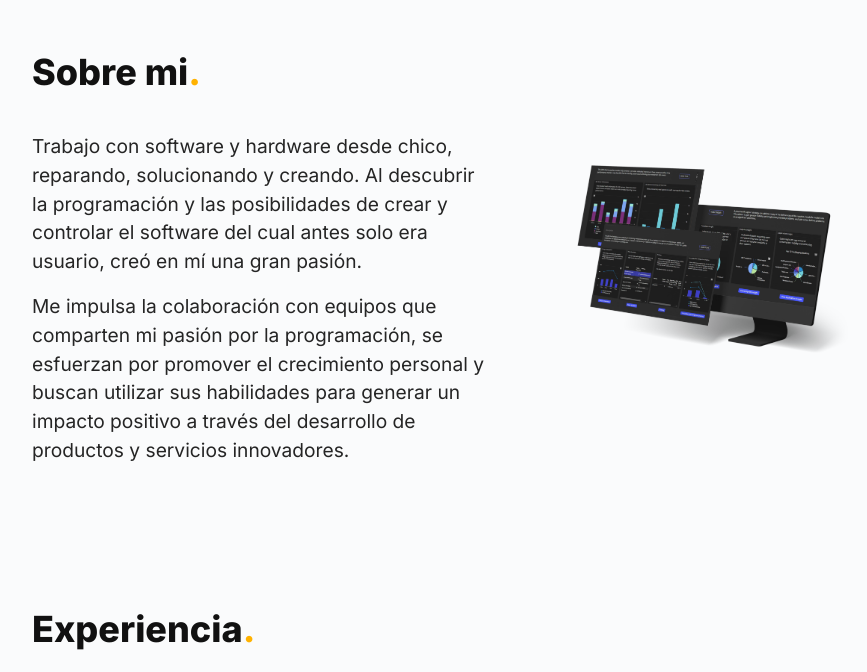
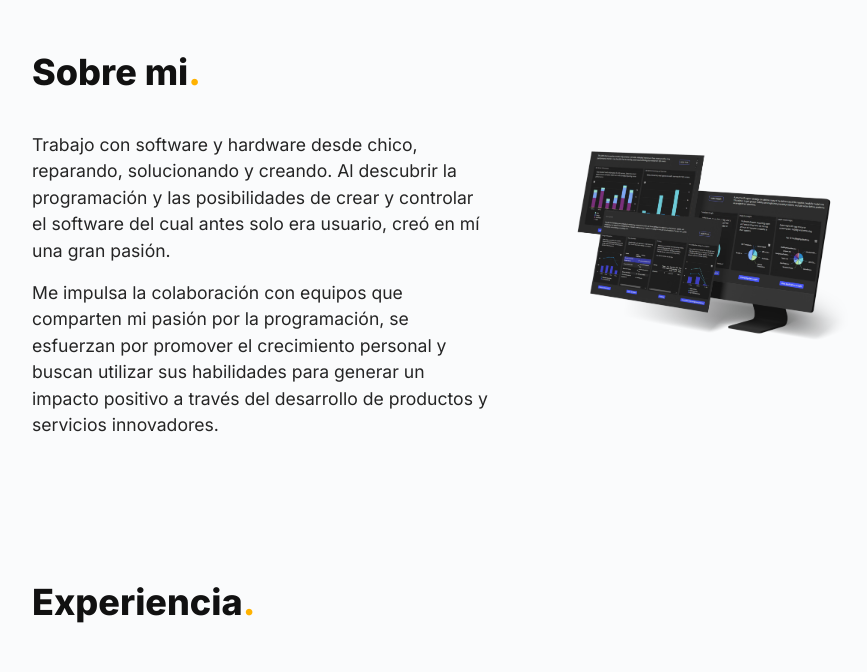
Before and after one commit to lllariogonzalez/lllariogonzalez-Portfolio, an Astro site: page / in a window 1280 px wide. Shown: the part 800-1472 px from the top of the page, without its empty margins (197-1064 px from the left). Built offline with nearby package versions, Linux system fonts and the light colour scheme; Astro itself is replaced by a stand-in of ours.

Commit message:
Astro portfolio

```diff
--- a/src/sections/aboutSection.astro
+++ b/src/sections/aboutSection.astro
@@ -8,17 +8,19 @@
       Sobre mi<span class="text-primary">.</span>
     </h1>
     <div
-            class="flex flex-col gap-4 text-[1.2rem] text-light-texto-secondary dark:text-dark-texto-secondary"
+      class="flex flex-col gap-4 text-[1.1rem] text-light-texto-secondary dark:text-dark-texto-secondary"
     >
       <p>
-                Trabajo con software y hardware desde chico, reparando, solucionando y creando.
-                Al descubrir la programación y las posibilidades de crear y controlar
-                el software del cual antes solo era usuario, creó en mí una gran pasión.
+        Trabajo con software y hardware desde chico, reparando, solucionando y
+        creando. Al descubrir la programación y las posibilidades de crear y
+        controlar el software del cual antes solo era usuario, creó en mí una
+        gran pasión.
       </p>
       <p>
-                Me impulsa la colaboración con equipos que comparten mi pasión por la programación,
-                se esfuerzan por promover el crecimiento personal y buscan utilizar sus habilidades
-                para generar un impacto positivo a través del desarrollo de productos y servicios innovadores.
+        Me impulsa la colaboración con equipos que comparten mi pasión por la
+        programación, se esfuerzan por promover el crecimiento personal y buscan
+        utilizar sus habilidades para generar un impacto positivo a través del
+        desarrollo de productos y servicios innovadores.
       </p>
     </div>
   </article>
```
Lines whose indentation alone changed are shown as unchanged.
